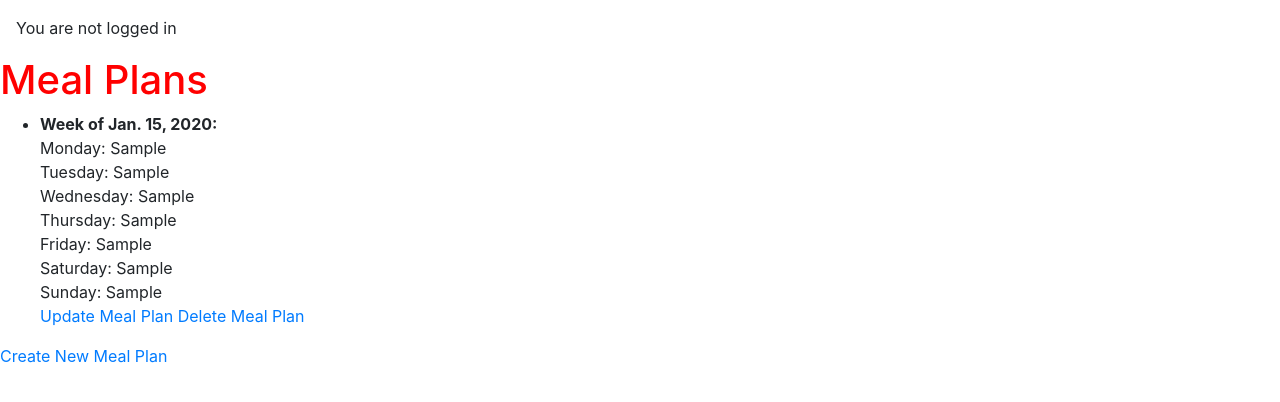
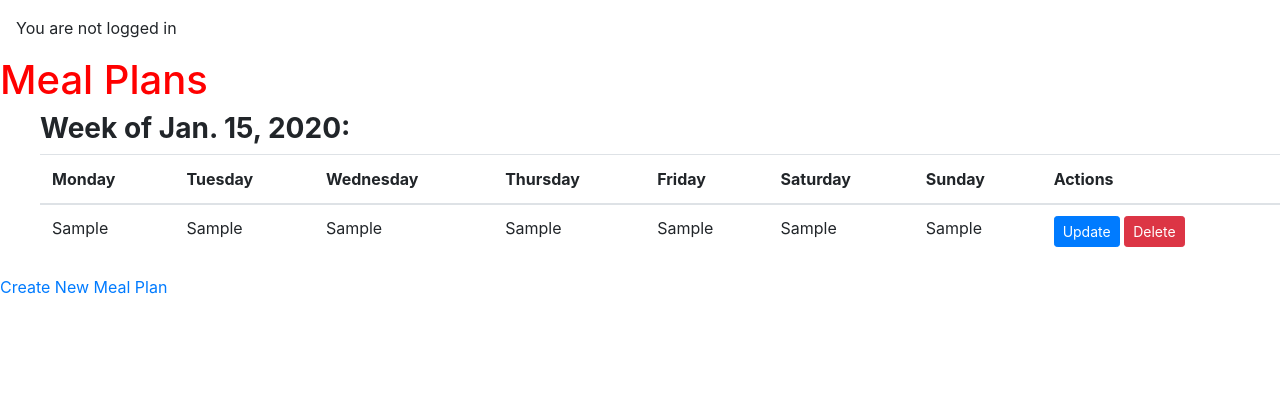
Before and after one commit to hmoon96/meal-planner, a Django app: template plan/templates/plan/view.html in a window 1280 px wide. Shown: the part 56-458 px from the top of the page. Run offline with Django 4.2, Linux system fonts and the light colour scheme; the template is opened without the code that fills it: values that come from a table or form of the project are taken from there, others are empty; tables that the repository leaves empty hold one stand-in row (values such as "Sample post"); some web fonts are replaced.

Commit message:
Updated the format of the plan, so that it is in a table

```diff
--- a/plan/templates/plan/view.html
+++ b/plan/templates/plan/view.html
@@ -1,23 +1,42 @@
 {% extends "base.html" %}
+
 {% load static %}
 {% block content %}
 <div>
     <h1>Meal Plans</h1>
     <ul>
-        {% for meal_plan in meal_plans %}
-            <li>
-                <strong>Week of {{ meal_plan.week }}:</strong><br>
-                Monday: {{ meal_plan.monday_food }}<br>
-                Tuesday: {{ meal_plan.tuesday_food }}<br>
-                Wednesday: {{ meal_plan.wednesday_food }}<br>
-                Thursday: {{ meal_plan.thursday_food }}<br>
-                Friday: {{ meal_plan.friday_food }}<br>
-                Saturday: {{ meal_plan.saturday_food }}<br>
-                Sunday: {{ meal_plan.sunday_food }}
-            </li>
-            <a href="{% url 'meal_update' meal_plan.id %}">Update Meal Plan</a>
-            <a href="{% url 'meal_delete' meal_plan.id %}">Delete Meal Plan</a>
-        {% endfor %}
+        <h3><strong>Week of {{ meal_plan.week }}:</strong><br></h3>
+        <table class="table table-striped">
+            <thead>
+                <tr>
+                    <th>Monday</th>
+                    <th>Tuesday</th>
+                    <th>Wednesday</th>
+                    <th>Thursday</th>
+                    <th>Friday</th>
+                    <th>Saturday</th>
+                    <th>Sunday</th>
+                    <th>Actions</th>
+                </tr>
+            </thead>
+            <tbody>
+                {% for meal_plan in meal_plans %}
+                <tr></tr>
+                    <td>{{ meal_plan.monday_food }}</td>
+                    <td>{{ meal_plan.tuesday_food }}</td>
+                    <td>{{ meal_plan.wednesday_food }}</td>
+                    <td>{{ meal_plan.thursday_food }}</td>
+                    <td>{{ meal_plan.friday_food }}</td>
+                    <td>{{ meal_plan.saturday_food }}</td>
+                    <td>{{ meal_plan.sunday_food }}</td>
+                    <td>
+                        <a href="{% url 'meal_update' meal_plan.id %}" class="btn btn-primary btn-sm">Update</a>
+                        <a href="{% url 'meal_delete' meal_plan.id %}" class="btn btn-danger btn-sm">Delete</a>
+                    </td>
+                </tr>
+                {% endfor %}
+            </tbody>
+        </table>
     </ul>
     <a href="{% url 'meal_create' %}">Create New Meal Plan</a>
 </div>
```
